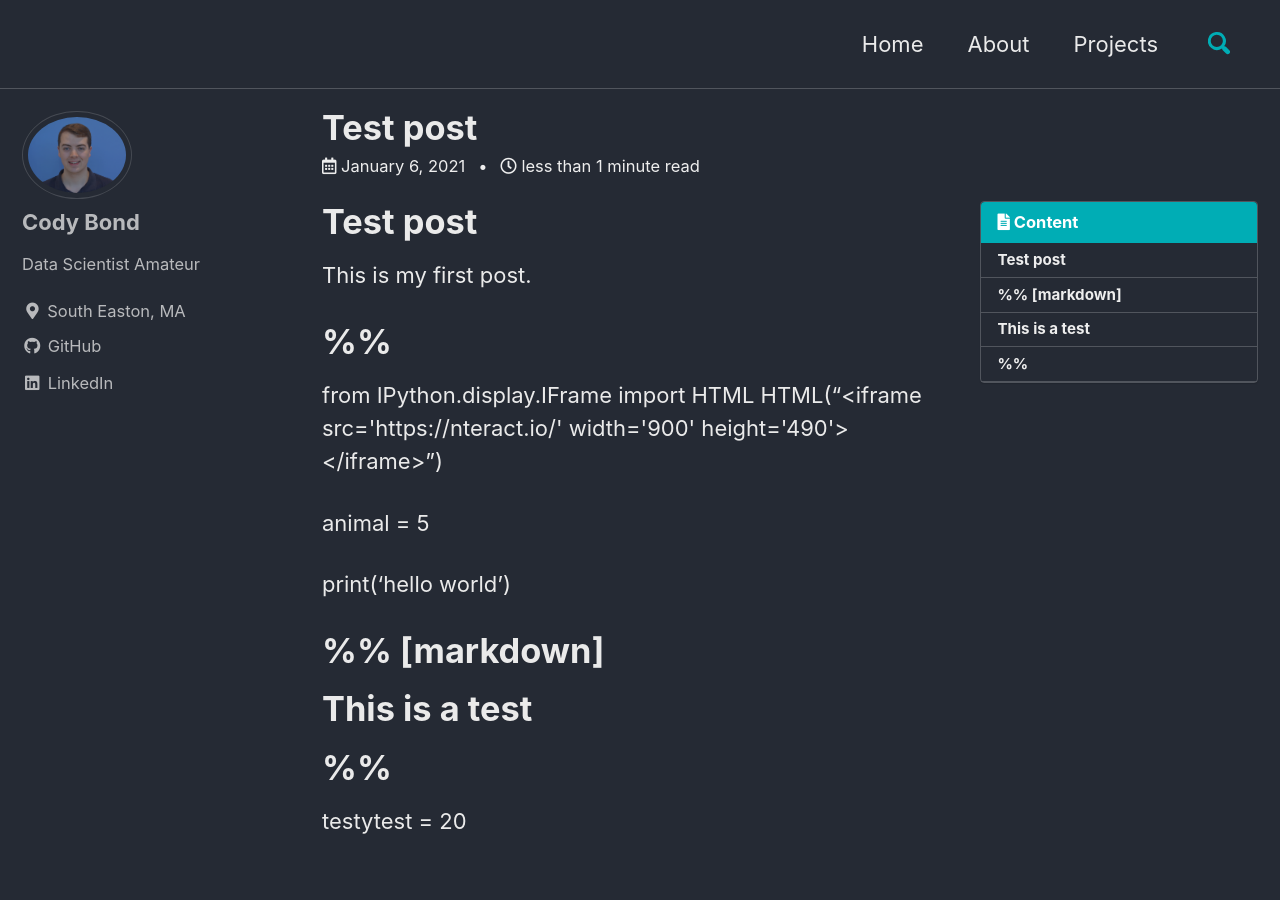
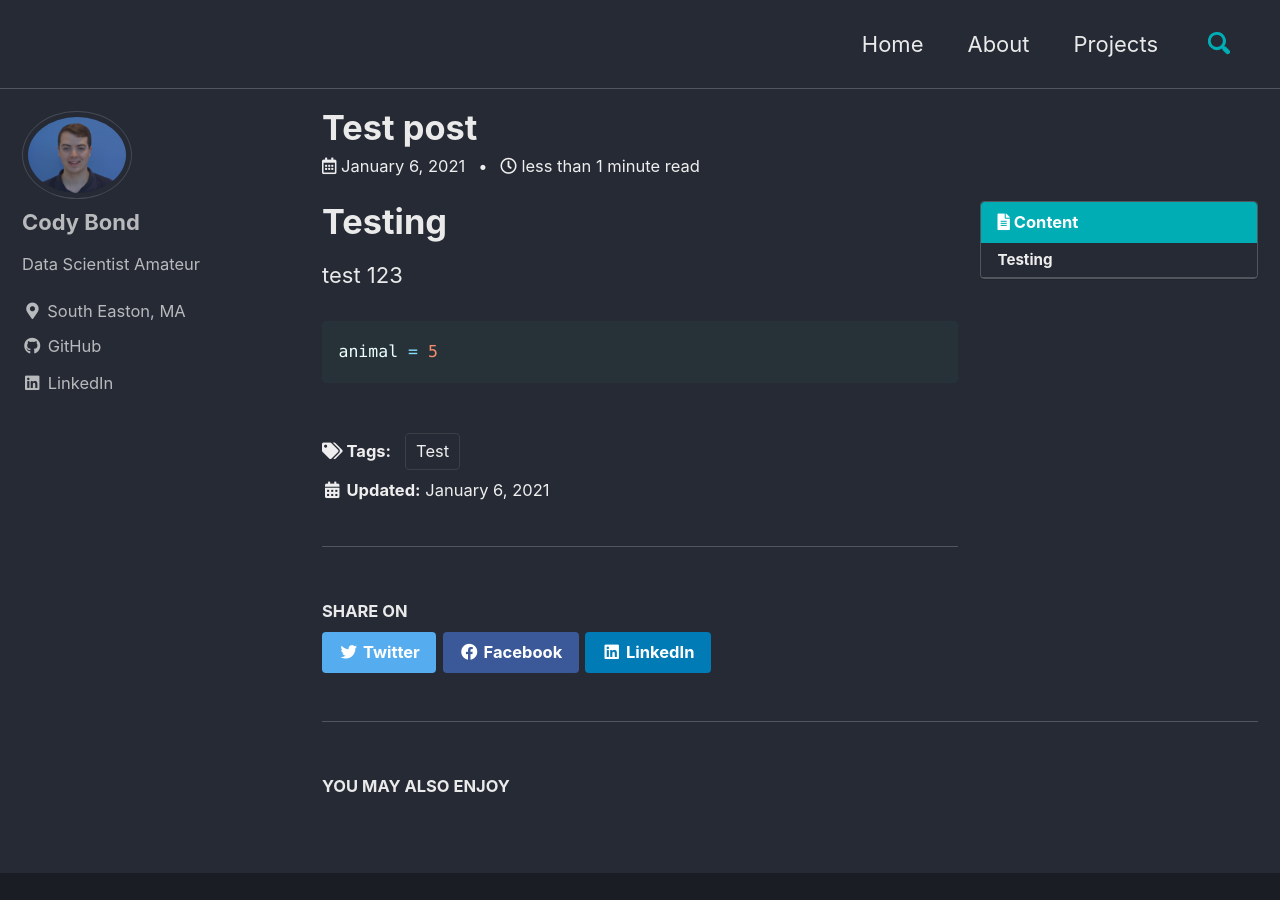
Before and after one commit to codyrbond/codyrbond.github.io, a Jekyll site: the page built from _posts/2021-01-06-test-post.md, in a window 1280 px wide and 900 px high. Built offline with Jekyll 4.4.1, drawn with Linux system fonts in a browser that asks for light colours; cached includes are drawn as plain includes.

Commit message:
test jupyter notebook

````diff
--- a/_posts/2021-01-06-test-post.md
+++ b/_posts/2021-01-06-test-post.md
@@ -9,20 +9,24 @@ tags:
 date: January 6, 2021
 header:
   teaser:
+
+jupyter:
+  jupytext:
+    formats: ipynb,py:percent,md
+    text_representation:
+      extension: .md
+      format_name: markdown
+      format_version: '1.2'
+      jupytext_version: 1.9.0
+  kernelspec:
+    display_name: Python 3
+    language: python
+    name: python3
 ---
 
-# Test post
-This is my first post.
+# Testing
+test 123
 
-# %%
-from IPython.display.IFrame import HTML
-HTML("<iframe src='https://nteract.io/' width='900' height='490'></iframe>")
-
+```python
 animal = 5
-
-print('hello world')
-# %% [markdown]
-# This is a test
-
-# %%
-testytest = 20
+```
````
